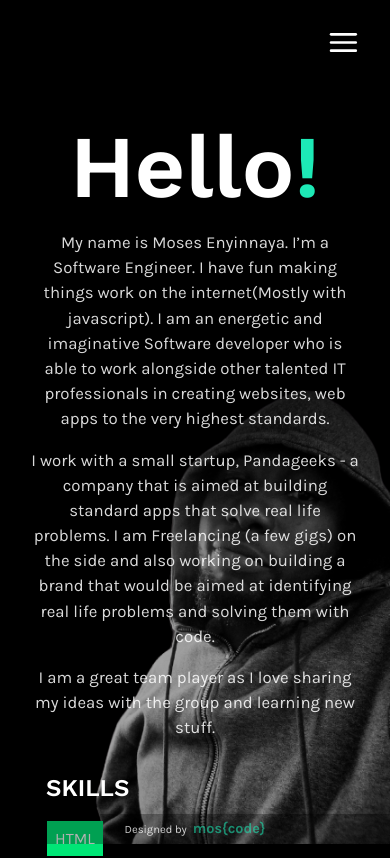
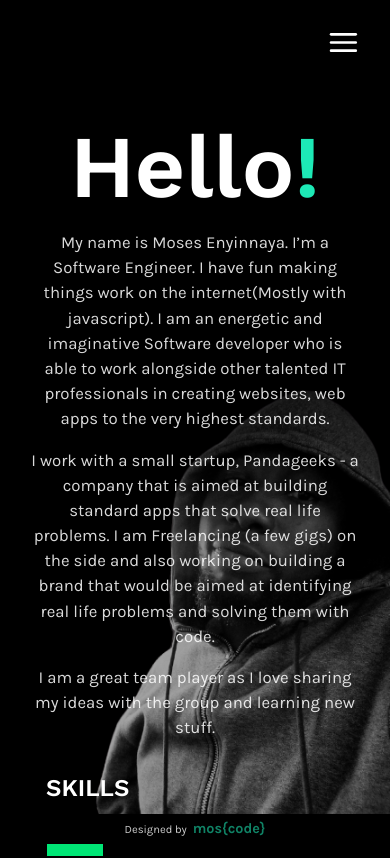
Before and after one commit to mosco98/portfolio, a React (Create React App) app: page /about in a window 390 px wide. Shown: the top 858 px of the page. Built offline with nearby package versions, Linux system fonts and the light colour scheme.

Commit message:
Fixed footer for mobile view

```diff
--- a/src/Assets/css/main.css
+++ b/src/Assets/css/main.css
@@ -373,7 +373,7 @@ html {
     justify-content: center;
     width: 100%;
     text-align: center;
-    background: rgba(0, 0, 0, 0.3);
+    background: rgba(0, 0, 0, 1);
   }
   .side-drawer {
     display: block;
```
